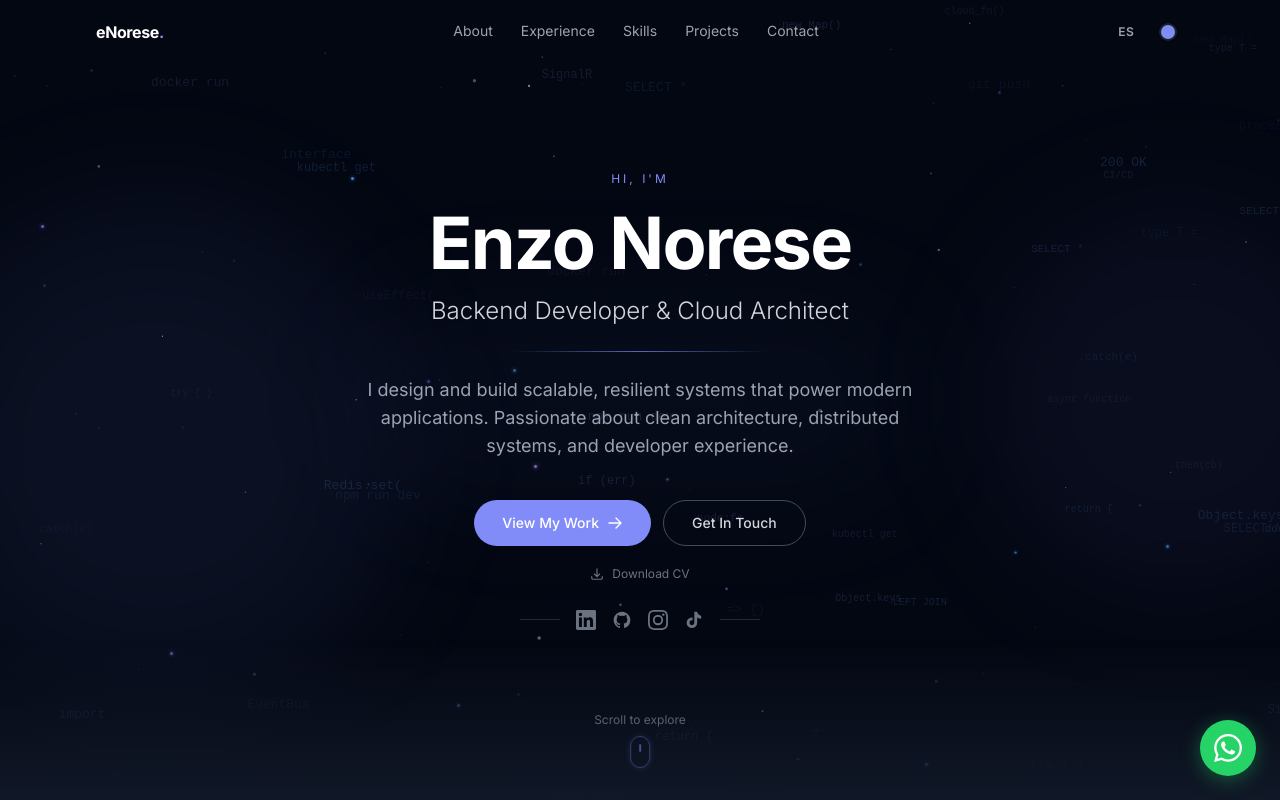
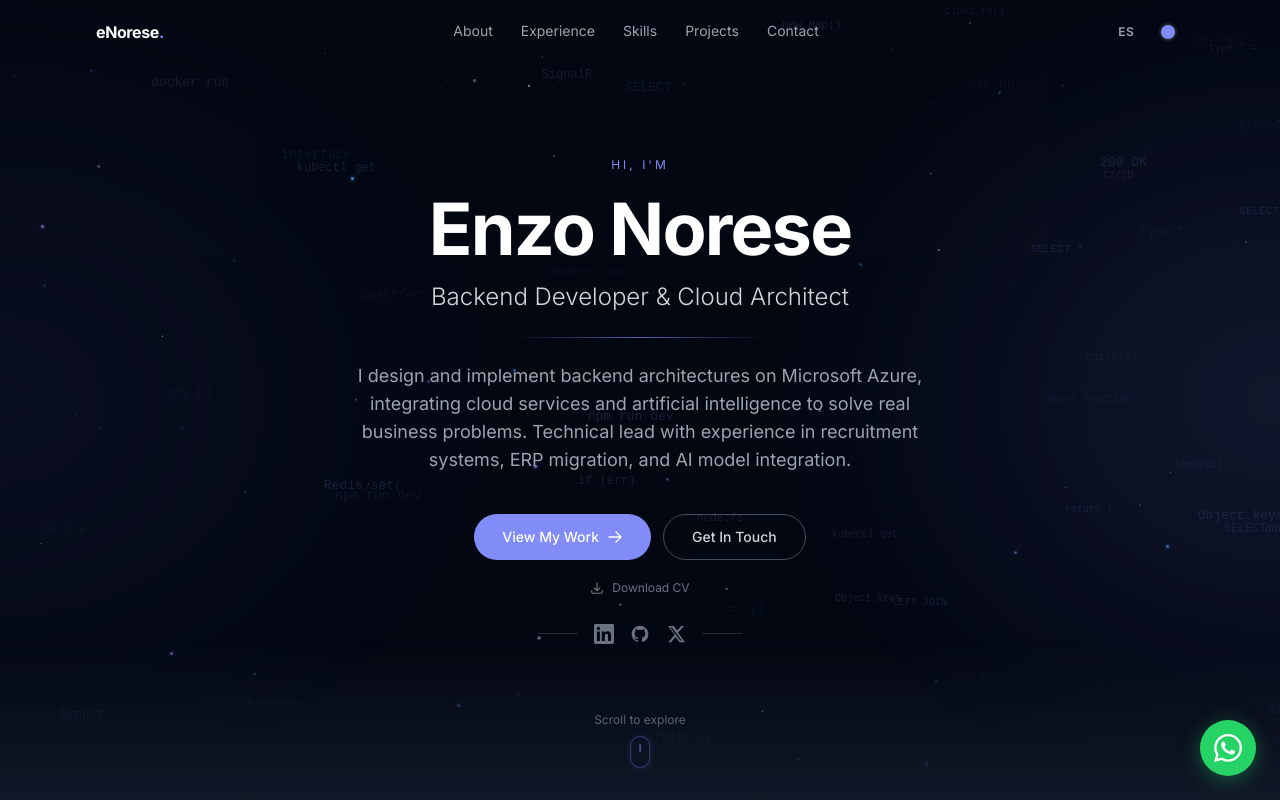
Before and after one commit to eNorese/portfolio, a Next.js app: page / in a window 1280 px wide. Shown: the top 800 px of the page. Built offline with nearby package versions, Linux system fonts and the light colour scheme.

Commit message:
feat: add side breathing lights animation and update social links to include X

```diff
--- a/src/app/globals.css
+++ b/src/app/globals.css
@@ -117,6 +117,12 @@ section[id] {
   50%       { transform: translateY(4px); opacity: 1;    }
 }
 
+/* Side breathing lights */
+@keyframes side-breathe {
+  0%, 100% { opacity: 0.25; }
+  50%       { opacity: 0.75; }
+}
+
 /* WhatsApp floating button pulse ring */
 @keyframes whatsapp-pulse {
   0%   { box-shadow: 0 0 0 0   rgba(37,211,102,0.45), 0 4px 20px rgba(37,211,102,0.35); }
--- a/src/components/Hero.tsx
+++ b/src/components/Hero.tsx
@@ -348,11 +348,22 @@ export function Hero() {
         style={{ zIndex: 3, opacity: 0, transition: 'opacity 0.5s ease' }}
       />
 
-      {/* ── Ambient blobs ── */}
-      <div className="absolute inset-0 pointer-events-none" style={{ zIndex: 1 }}>
-        <div className="absolute top-1/4 -left-24 w-[500px] h-[500px] bg-accent/[0.07] rounded-full blur-3xl" />
-        <div className="absolute bottom-1/4 -right-24 w-[400px] h-[400px] bg-accent/[0.05] rounded-full blur-3xl" />
-        <div className="absolute top-1/2 left-1/2 -translate-x-1/2 -translate-y-1/2 w-[560px] h-[200px] bg-accent/[0.04] rounded-full blur-3xl" />
+      {/* ── Side breathing lights ── */}
+      <div className="absolute inset-0 pointer-events-none overflow-hidden" style={{ zIndex: 1 }}>
+        <div
+          className="absolute inset-y-0 left-0 w-[38%]"
+          style={{
+            background: 'radial-gradient(ellipse at left center, rgb(var(--accent) / 0.22) 0%, transparent 75%)',
+            animation: 'side-breathe 6s ease-in-out infinite',
+          }}
+        />
+        <div
+          className="absolute inset-y-0 right-0 w-[38%]"
+          style={{
+            background: 'radial-gradient(ellipse at right center, rgb(var(--accent) / 0.18) 0%, transparent 75%)',
+            animation: 'side-breathe 7.5s ease-in-out 2s infinite',
+          }}
+        />
       </div>
 
       {/* ── Data pixels ── */}
--- a/src/components/SocialLinks.tsx
+++ b/src/components/SocialLinks.tsx
@@ -25,30 +25,20 @@ const BRAND = {
       </svg>
     ),
   },
-  instagram: {
-    label: 'Instagram',
-    color: '#E1306C',
-    glow: 'rgba(225,48,108,0.65)',
+  x: {
+    label: 'X',
+    color: '#ffffff',
+    glow: 'rgba(255,255,255,0.55)',
     icon: (
       <svg viewBox="0 0 24 24" fill="currentColor" aria-hidden>
-        <path d="M12 2.163c3.204 0 3.584.012 4.85.07 3.252.148 4.771 1.691 4.919 4.919.058 1.265.069 1.645.069 4.849 0 3.205-.012 3.584-.069 4.849-.149 3.225-1.664 4.771-4.919 4.919-1.266.058-1.644.07-4.85.07-3.204 0-3.584-.012-4.849-.07-3.26-.149-4.771-1.699-4.919-4.92-.058-1.265-.07-1.644-.07-4.849 0-3.204.013-3.583.07-4.849.149-3.227 1.664-4.771 4.919-4.919 1.266-.057 1.645-.069 4.849-.069zM12 0C8.741 0 8.333.014 7.053.072 2.695.272.273 2.69.073 7.052.014 8.333 0 8.741 0 12c0 3.259.014 3.668.072 4.948.2 4.358 2.618 6.78 6.98 6.98C8.333 23.986 8.741 24 12 24c3.259 0 3.668-.014 4.948-.072 4.354-.2 6.782-2.618 6.979-6.98.059-1.28.073-1.689.073-4.948 0-3.259-.014-3.667-.072-4.947-.196-4.354-2.617-6.78-6.979-6.98C15.668.014 15.259 0 12 0zm0 5.838a6.162 6.162 0 1 0 0 12.324 6.162 6.162 0 0 0 0-12.324zM12 16a4 4 0 1 1 0-8 4 4 0 0 1 0 8zm6.406-11.845a1.44 1.44 0 1 0 0 2.881 1.44 1.44 0 0 0 0-2.881z" />
-      </svg>
-    ),
-  },
-  tiktok: {
-    label: 'TikTok',
-    color: '#69C9D0',
-    glow: 'rgba(105,201,208,0.65)',
-    icon: (
-      <svg viewBox="0 0 24 24" fill="currentColor" aria-hidden>
-        <path d="M19.59 6.69a4.83 4.83 0 0 1-3.77-4.25V2h-3.45v13.67a2.89 2.89 0 0 1-2.88 2.5 2.89 2.89 0 0 1-2.89-2.89 2.89 2.89 0 0 1 2.89-2.89c.28 0 .54.04.79.1V9.01a6.27 6.27 0 0 0-.79-.05 6.34 6.34 0 0 0-6.34 6.34 6.34 6.34 0 0 0 6.34 6.34 6.34 6.34 0 0 0 6.33-6.34V8.99a8.28 8.28 0 0 0 4.83 1.53V7.07a4.85 4.85 0 0 1-1.06-.38z" />
+        <path d="M18.244 2.25h3.308l-7.227 8.26 8.502 11.24H16.17l-4.714-6.231-5.401 6.231H2.744l7.737-8.835L2.25 2.25h6.888l4.259 5.63zm-1.161 17.52h1.833L7.084 4.126H5.117z" />
       </svg>
     ),
   },
 } as const
 
 type Platform = keyof typeof BRAND
-const PLATFORMS: Platform[] = ['linkedin', 'github', 'instagram', 'tiktok']
+const PLATFORMS: Platform[] = ['linkedin', 'github', 'x']
 
 interface SocialLinksProps {
   /** Icon size in px (default 20) */
--- a/src/config/social.json
+++ b/src/config/social.json
@@ -1,7 +1,6 @@
 {
   "linkedin":  { "enabled": true,  "url": "https://linkedin.com/in/enorese" },
   "github":    { "enabled": true,  "url": "https://github.com/enorese" },
-  "instagram": { "enabled": true,  "url": "https://instagram.com/enorese" },
-  "tiktok":    { "enabled": true,  "url": "https://tiktok.com/@enorese" },
-  "whatsapp":  { "enabled": true,  "number": "+56900000000" }
+  "x":         { "enabled": true,  "url": "https://x.com/enorese" },
+  "whatsapp":  { "enabled": true,  "number": "+56995897061" }
 }
--- a/src/i18n/en.json
+++ b/src/i18n/en.json
@@ -10,7 +10,7 @@
     "greeting": "Hi, I'm",
     "name": "Enzo Norese",
     "title": "Backend Developer & Cloud Architect",
-    "description": "I design and build scalable, resilient systems that power modern applications. Passionate about clean architecture, distributed systems, and developer experience.",
+    "description": "I design and implement backend architectures on Microsoft Azure, integrating cloud services and artificial intelligence to solve real business problems. Technical lead with experience in recruitment systems, ERP migration, and AI model integration.",
     "cta_work": "View My Work",
     "cta_contact": "Get In Touch",
     "scroll": "Scroll to explore",
--- a/src/i18n/es.json
+++ b/src/i18n/es.json
@@ -10,7 +10,7 @@
     "greeting": "Hola, soy",
     "name": "Enzo Norese",
     "title": "Desarrollador Backend & Arquitecto Cloud",
-    "description": "Diseño y construyo sistemas escalables y resilientes que potencian aplicaciones modernas. Apasionado por la arquitectura limpia, los sistemas distribuidos y la experiencia del desarrollador.",
+    "description": "Diseño e implemento arquitecturas backend sobre Microsoft Azure, integrando servicios cloud e inteligencia artificial para resolver problemas reales de negocio. Referente técnico con experiencia en sistemas de reclutamiento, migración de ERP e integración de modelos de IA.",
     "cta_work": "Ver Mi Trabajo",
     "cta_contact": "Contactarme",
     "scroll": "Desliza para explorar",
```
